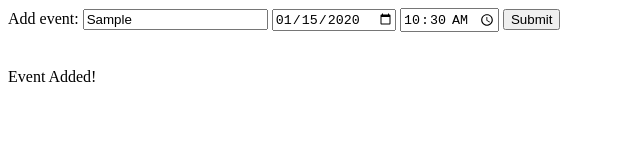
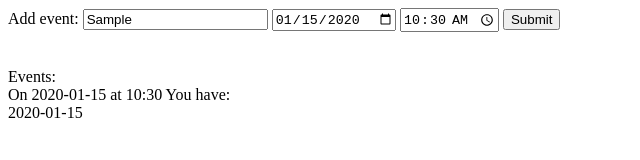
Before and after one commit to jlaffbabs/EventPlanner-SPA-JS, a plain HTML site: page index.html in a window 1280 px wide. Both pictures are taken after typing "Sample", "2020-01-15", "10:30" into the empty fields and a click on the button "Submit". Shown: the whole page, without its empty margins (0-640 px from the left). Drawn offline with Linux system fonts and the light colour scheme.

Commit message:
Lists First Event but no more

```diff
--- a/index.html
+++ b/index.html
@@ -14,7 +14,8 @@
   </div>
   <br>
   <br>
-  <div id="eventadded">
+  <div id="eventlist">
+    Events:
   </div>
   <script type="text/javascript" src="src/eventPlanner.js"></script>
   <script type="text/javascript" src="src/interface.js"></script>
--- a/src/eventPlanner.js
+++ b/src/eventPlanner.js
@@ -9,10 +9,8 @@ class EventPlanner {
 
   listEvents(){
     for(let i = 0; i < this.events.length; i++){
-    console.log(this.events[i][0])
-    console.log(this.events[i][1])
-    console.log(this.events[i][2])
-  }
-  }
+      return "On " + this.events[i][1] + " at " + this.events[i][2] + " You have: \n" + this.events[i][1];
+    };
+  };
 
 };
--- a/src/interface.js
+++ b/src/interface.js
@@ -3,9 +3,9 @@ var button = document.getElementById('button');
 var textinput = document.getElementById('usertext');
 var timeinput = document.getElementById('usertime');
 var dateinput = document.getElementById('userdate');
-var eventadded = document.getElementById('eventadded');
+var eventlist = document.getElementById('eventlist');
 button.addEventListener('click', function () {
   eventplanner.addEvent(textinput.value, dateinput.value, timeinput.value);
-  eventadded.innerText = 'Event Added!';
+  alert('Event Added');
+  eventlist.innerText = "Events: \n" + eventplanner.listEvents();
 });
-eventplanner.listEvents();
```
